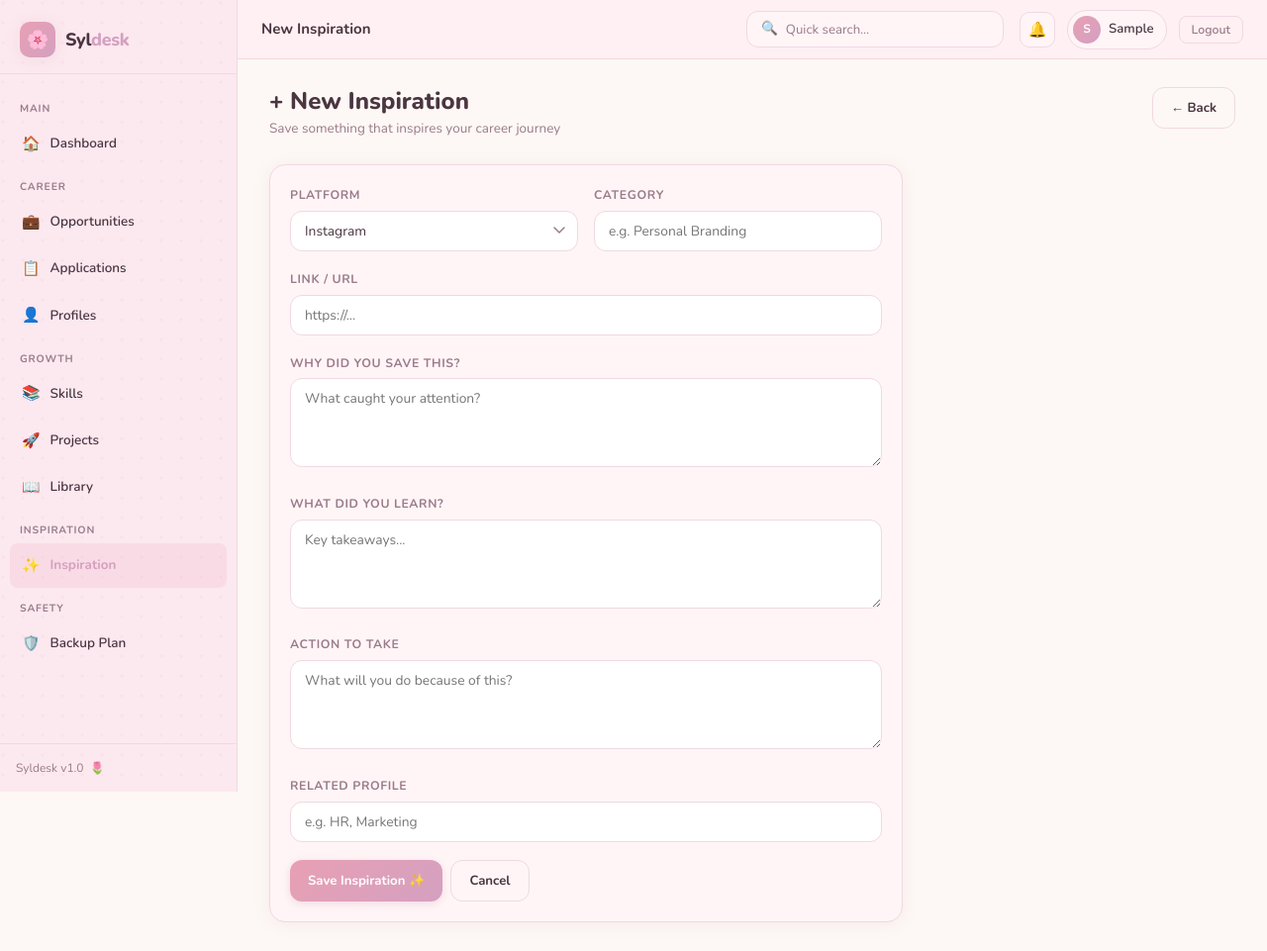
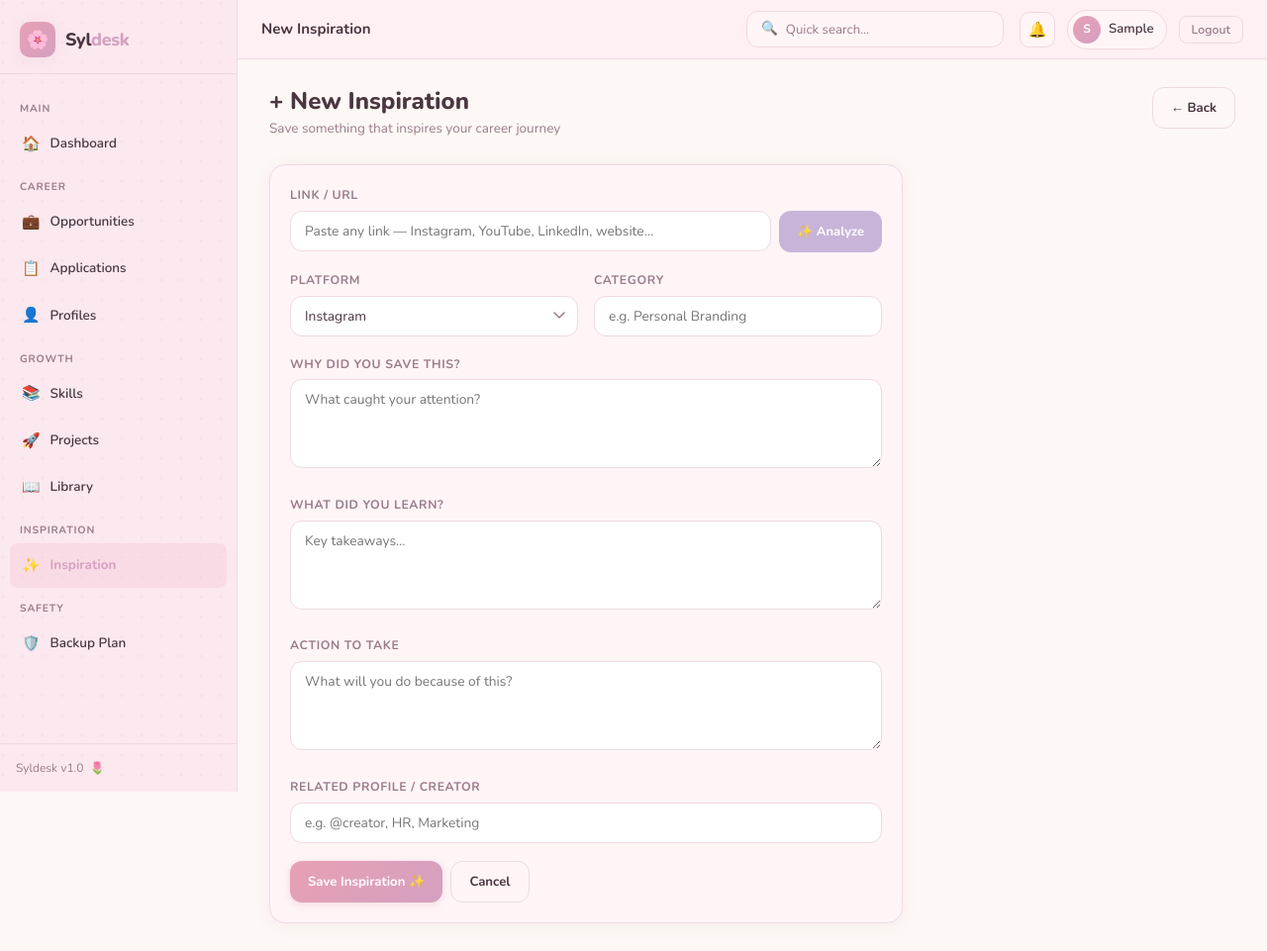
Before and after one commit to sylvia07pfl/Syldesk, a Flask app: page /inspiration/new in a window 1280 px wide. Shown: the whole page at 99% size. Before the commit the page ends 932 px from the top, so only its background shows below. Run offline with Flask 3, Linux system fonts and the light colour scheme; the visitor is signed in with stand-in values (Sample User, id 1); data that the repository does not hold is empty.

Commit message:
Add AI Analyze Link feature to Inspiration module
- New POST /inspiration/analyze JSON endpoint
- Detects platform from URL (Instagram, YouTube, LinkedIn, Twitter, Article, Website)
- Extracts creator handle (@username, channel name, LinkedIn name)
- Suggests category, why_saved, what_learned, action_to_take, related_profile
- Covers 18 domain keywords (internshala, coursera, hbr, github, etc.)
- Analyze button in form auto-fills empty fields with lavender flash animation
- Shows summary banner: Detected: <platform> content from <handle>
- Never overwrites fields the user has already filled
- No external API or new dependencies (stdlib urllib.parse + re only)

```diff
--- a/app/inspiration/routes.py
+++ b/app/inspiration/routes.py
@@ -1,8 +1,10 @@
-from flask import render_template, redirect, url_for, flash, request
+from flask import render_template, redirect, url_for, flash, request, jsonify
 from flask_login import login_required, current_user
 from app.inspiration import inspiration
 from app.models import InspirationItem
 from app import db
+import re
+from urllib.parse import urlparse
 
 
 @inspiration.route("/")
@@ -74,3 +76,177 @@ def _populate(item, form):
     item.what_learned = form.get("what_learned", "").strip()
     item.action_to_take = form.get("action_to_take", "").strip()
     item.related_profile = form.get("related_profile", "").strip()
+
+
+# ---------------------------------------------------------------------------
+# Analyze endpoint — returns JSON suggestions for a given URL, no external API
+# ---------------------------------------------------------------------------
+
+_PLATFORM_RULES = [
+    (r"instagram\.com",   "Instagram"),
+    (r"youtube\.com|youtu\.be", "YouTube"),
+    (r"linkedin\.com",    "LinkedIn"),
+    (r"twitter\.com|x\.com", "Twitter"),
+]
+
+_CATEGORY_HINTS = {
+    "instagram":  "Personal Branding",
+    "youtube":    "Learning Resource",
+    "linkedin":   "Professional Networking",
+    "twitter":    "Industry Insights",
+    "medium":     "Article / Blog",
+    "substack":   "Newsletter",
+    "coursera":   "Online Course",
+    "udemy":      "Online Course",
+    "notion":     "Productivity",
+    "github":     "Tech / Projects",
+    "figma":      "Design",
+    "canva":      "Design",
+    "hbr":        "Business Strategy",
+    "forbes":     "Business Strategy",
+    "naukri":     "Job Search",
+    "internshala": "Internship",
+    "unstop":     "Competitions",
+    "youthop":    "Opportunities",
+}
+
+_PROFILE_HINTS = {
+    "instagram":   "Personal Branding",
+    "linkedin":    "HR / Consulting",
+    "youtube":     "General Learning",
+    "coursera":    "MBA / Consulting",
+    "udemy":       "Skill Building",
+    "github":      "Tech Portfolio",
+    "hbr":         "Consulting",
+    "naukri":      "HR",
+    "internshala": "Internship",
+}
+
+_WHY_TEMPLATES = {
+    "Instagram":  "Saved because this Instagram content showcased a real-world career strategy worth studying.",
+    "YouTube":    "Saved because this video explains a concept or skill directly relevant to my career goals.",
+    "LinkedIn":   "Saved because this post contains professional insight or a networking opportunity worth following up on.",
+    "Twitter":    "Saved because this thread shares a timely industry perspective I want to reference later.",
+    "Article":    "Saved because this article covers a topic that deepens my understanding of my target domain.",
+    "Website":    "Saved because this resource is directly relevant to my current career-building focus.",
+}
+
+_LEARNED_TEMPLATES = {
+    "Instagram":  "Observed how professionals present their personal brand on social media and what resonates with audiences.",
+    "YouTube":    "Gained a structured walkthrough of a skill, framework, or career concept I can apply immediately.",
+    "LinkedIn":   "Understood a professional's journey, career move, or strategic insight that I can learn from.",
+    "Twitter":    "Captured a concise industry opinion or trend that is shaping the space I want to enter.",
+    "Article":    "Absorbed a detailed breakdown of a concept, case study, or best practice in my target area.",
+    "Website":    "Discovered a tool, resource, or reference that fills a gap in my current knowledge.",
+}
+
+_ACTION_TEMPLATES = {
+    "Instagram":  "Follow this creator, study their content strategy, and apply one idea to my own profile this week.",
+    "YouTube":    "Watch fully, take notes, and identify one skill or action point to implement within 7 days.",
+    "LinkedIn":   "Connect with the author, save their profile, and engage with their next post meaningfully.",
+    "Twitter":    "Follow the author, bookmark this thread, and revisit it before my next application round.",
+    "Article":    "Read end-to-end, highlight key sections, and add key takeaways to my study notes.",
+    "Website":    "Explore the resource thoroughly and determine one actionable step to integrate into my workflow.",
+}
+
+
+def _detect_platform(url: str) -> str:
+    for pattern, name in _PLATFORM_RULES:
+        if re.search(pattern, url, re.I):
+            return name
+    parsed = urlparse(url)
+    host = parsed.netloc.lower().lstrip("www.")
+    if host.endswith(".com") or host.endswith(".org") or host.endswith(".in"):
+        return "Article" if any(k in host for k in ("medium", "substack", "blog", "news", "hbr", "forbes")) else "Website"
+    return "Website"
+
+
+def _extract_handle(url: str, platform: str) -> str:
+    """Best-effort extraction of a username/channel from the URL path."""
+    try:
+        path = urlparse(url).path.strip("/")
+        parts = [p for p in path.split("/") if p]
+        if not parts:
+            return ""
+        if platform == "Instagram":
+            return f"@{parts[0]}" if parts else ""
+        if platform == "YouTube":
+            # /channel/UCxxx or /@handle or /c/handle or /user/handle
+            if len(parts) >= 2 and parts[0] in ("channel", "c", "user"):
+                return parts[1]
+            if parts[0].startswith("@"):
+                return parts[0]
+            return parts[0] if len(parts) == 1 else ""
+        if platform == "LinkedIn":
+            if len(parts) >= 2 and parts[0] in ("in", "company", "school"):
+                return parts[1].replace("-", " ").title()
+            return ""
+        if platform == "Twitter":
+            return f"@{parts[0]}" if parts else ""
+    except Exception:
+        pass
+    return ""
+
+
+def _category_for(url: str, platform: str) -> str:
+    low = url.lower()
+    for keyword, cat in _CATEGORY_HINTS.items():
+        if keyword in low:
+            return cat
+    return {
+        "Instagram": "Personal Branding",
+        "YouTube":   "Learning Resource",
+        "LinkedIn":  "Professional Networking",
+        "Twitter":   "Industry Insights",
+        "Article":   "Article / Blog",
+    }.get(platform, "General")
+
+
+def _related_profile_for(url: str, platform: str) -> str:
+    low = url.lower()
+    for keyword, profile in _PROFILE_HINTS.items():
+        if keyword in low:
+            return profile
+    return {
+        "Instagram": "Personal Branding",
+        "LinkedIn":  "HR / Consulting",
+        "YouTube":   "General Learning",
+    }.get(platform, "General")
+
+
+@inspiration.route("/analyze", methods=["POST"])
+@login_required
+def analyze():
+    """Return AI-style field suggestions for a pasted URL."""
+    data = request.get_json(silent=True) or {}
+    url = (data.get("url") or "").strip()
+
+    if not url:
+        return jsonify({"error": "No URL provided"}), 400
+
+    platform = _detect_platform(url)
+    handle   = _extract_handle(url, platform)
+    category = _category_for(url, platform)
+    related  = _related_profile_for(url, platform)
+
+    # Build a short summary line from the URL itself
+    parsed = urlparse(url)
+    host = parsed.netloc.lstrip("www.")
+    path_hint = parsed.path.strip("/").split("/")[0] if parsed.path.strip("/") else ""
+    if handle:
+        summary = f"{platform} content from {handle} on {host}."
+    elif path_hint:
+        label = path_hint.replace("-", " ").replace("_", " ").title()
+        summary = f'{platform} resource: "{label}" from {host}.'
+    else:
+        summary = f"{platform} resource from {host}."
+
+    return jsonify({
+        "platform":       platform,
+        "category":       category,
+        "why_saved":      _WHY_TEMPLATES.get(platform, _WHY_TEMPLATES["Website"]),
+        "what_learned":   _LEARNED_TEMPLATES.get(platform, _LEARNED_TEMPLATES["Website"]),
+        "action_to_take": _ACTION_TEMPLATES.get(platform, _ACTION_TEMPLATES["Website"]),
+        "related_profile": handle or related,
+        "summary":        summary,
+    })
--- a/app/templates/inspiration/form.html
+++ b/app/templates/inspiration/form.html
@@ -12,7 +12,34 @@
 </div>
 
 <div class="card" style="max-width:640px;">
-  <form method="POST">
+  <form method="POST" id="inspiration-form">
+
+    <!-- ── Link row with Analyze button ── -->
+    <div class="form-group">
+      <label class="form-label" for="link">Link / URL</label>
+      <div style="display:flex;gap:8px;align-items:center;">
+        <input class="form-control" type="url" id="link" name="link"
+               value="{{ item.link or '' if item else '' }}"
+               placeholder="Paste any link — Instagram, YouTube, LinkedIn, website…"
+               style="flex:1;">
+        <button type="button" id="analyze-btn"
+                style="white-space:nowrap;padding:0 18px;height:42px;border-radius:var(--radius-input);
+                       background:var(--lavender);border:none;color:#fff;font-family:inherit;
+                       font-size:13px;font-weight:700;cursor:pointer;transition:opacity .2s;
+                       display:flex;align-items:center;gap:6px;">
+          <span id="analyze-spinner" style="display:none;">⏳</span>
+          <span id="analyze-label">✨ Analyze</span>
+        </button>
+      </div>
+      <!-- summary banner — shown after analysis -->
+      <div id="analyze-summary"
+           style="display:none;margin-top:8px;padding:10px 14px;border-radius:10px;
+                  background:var(--surface);border:1px solid var(--border);
+                  font-size:13px;color:var(--muted);line-height:1.5;">
+      </div>
+    </div>
+
+    <!-- ── Platform + Category row ── -->
     <div class="form-row">
       <div class="form-group">
         <label class="form-label" for="platform">Platform</label>
@@ -25,14 +52,11 @@
       <div class="form-group">
         <label class="form-label" for="category">Category</label>
         <input class="form-control" type="text" id="category" name="category"
-               value="{{ item.category or '' if item else '' }}" placeholder="e.g. Personal Branding">
+               value="{{ item.category or '' if item else '' }}"
+               placeholder="e.g. Personal Branding">
       </div>
     </div>
-    <div class="form-group">
-      <label class="form-label" for="link">Link / URL</label>
-      <input class="form-control" type="url" id="link" name="link"
-             value="{{ item.link or '' if item else '' }}" placeholder="https://...">
-    </div>
+
     <div class="form-group">
       <label class="form-label" for="why_saved">Why did you save this?</label>
       <textarea class="form-control" id="why_saved" name="why_saved"
@@ -41,7 +65,7 @@
     <div class="form-group">
       <label class="form-label" for="what_learned">What did you learn?</label>
       <textarea class="form-control" id="what_learned" name="what_learned"
-                placeholder="Key takeaways...">{{ item.what_learned or '' if item else '' }}</textarea>
+                placeholder="Key takeaways…">{{ item.what_learned or '' if item else '' }}</textarea>
     </div>
     <div class="form-group">
       <label class="form-label" for="action_to_take">Action to take</label>
@@ -49,14 +73,99 @@
                 placeholder="What will you do because of this?">{{ item.action_to_take or '' if item else '' }}</textarea>
     </div>
     <div class="form-group">
-      <label class="form-label" for="related_profile">Related Profile</label>
+      <label class="form-label" for="related_profile">Related Profile / Creator</label>
       <input class="form-control" type="text" id="related_profile" name="related_profile"
-             value="{{ item.related_profile or '' if item else '' }}" placeholder="e.g. HR, Marketing">
+             value="{{ item.related_profile or '' if item else '' }}"
+             placeholder="e.g. @creator, HR, Marketing">
     </div>
+
     <div class="flex gap-2">
-      <button type="submit" class="btn btn-primary">{{ 'Save Changes' if action == 'Edit' else 'Save Inspiration' }} ✨</button>
+      <button type="submit" class="btn btn-primary">
+        {{ 'Save Changes' if action == 'Edit' else 'Save Inspiration' }} ✨
+      </button>
       <a href="{{ url_for('inspiration.index') }}" class="btn btn-outline">Cancel</a>
     </div>
   </form>
 </div>
+
+<script>
+(function () {
+  const btn      = document.getElementById('analyze-btn');
+  const spinner  = document.getElementById('analyze-spinner');
+  const label    = document.getElementById('analyze-label');
+  const summary  = document.getElementById('analyze-summary');
+
+  const fields = {
+    platform:       document.getElementById('platform'),
+    category:       document.getElementById('category'),
+    why_saved:      document.getElementById('why_saved'),
+    what_learned:   document.getElementById('what_learned'),
+    action_to_take: document.getElementById('action_to_take'),
+    related_profile:document.getElementById('related_profile'),
+  };
+
+  // Highlight a field briefly when it gets filled
+  function flash(el) {
+    el.style.transition = 'background .25s';
+    el.style.background = '#f5eefa';
+    setTimeout(() => { el.style.background = ''; }, 900);
+  }
+
+  btn.addEventListener('click', async function () {
+    const url = document.getElementById('link').value.trim();
+    if (!url) {
+      summary.style.display = 'block';
+      summary.style.color   = 'var(--danger)';
+      summary.textContent   = '⚠️ Please paste a URL first.';
+      return;
+    }
+
+    // Loading state
+    btn.disabled   = true;
+    spinner.style.display = 'inline';
+    label.textContent     = 'Analyzing…';
+    summary.style.display = 'none';
+
+    try {
+      const res  = await fetch('{{ url_for("inspiration.analyze") }}', {
+        method:  'POST',
+        headers: { 'Content-Type': 'application/json' },
+        body:    JSON.stringify({ url }),
+      });
+      const data = await res.json();
+
+      if (data.error) throw new Error(data.error);
+
+      // Fill platform <select>
+      for (const opt of fields.platform.options) {
+        if (opt.value === data.platform) { opt.selected = true; break; }
+      }
+      flash(fields.platform);
+
+      // Fill text fields only when they are empty (don't overwrite user edits)
+      const textFields = ['category','why_saved','what_learned','action_to_take','related_profile'];
+      for (const key of textFields) {
+        if (!fields[key].value.trim()) {
+          fields[key].value = data[key] || '';
+          flash(fields[key]);
+        }
+      }
+
+      // Show summary banner
+      summary.style.display = 'block';
+      summary.style.color   = 'var(--muted)';
+      summary.innerHTML     = `<strong>🔍 Detected:</strong> ${data.summary}`;
+
+    } catch (err) {
+      summary.style.display = 'block';
+      summary.style.color   = 'var(--danger)';
+      summary.textContent   = '⚠️ Could not analyze link. Fill fields manually.';
+    } finally {
+      btn.disabled          = false;
+      spinner.style.display = 'none';
+      label.textContent     = '✨ Analyze';
+    }
+  });
+})();
+</script>
 {% endblock %}
```
